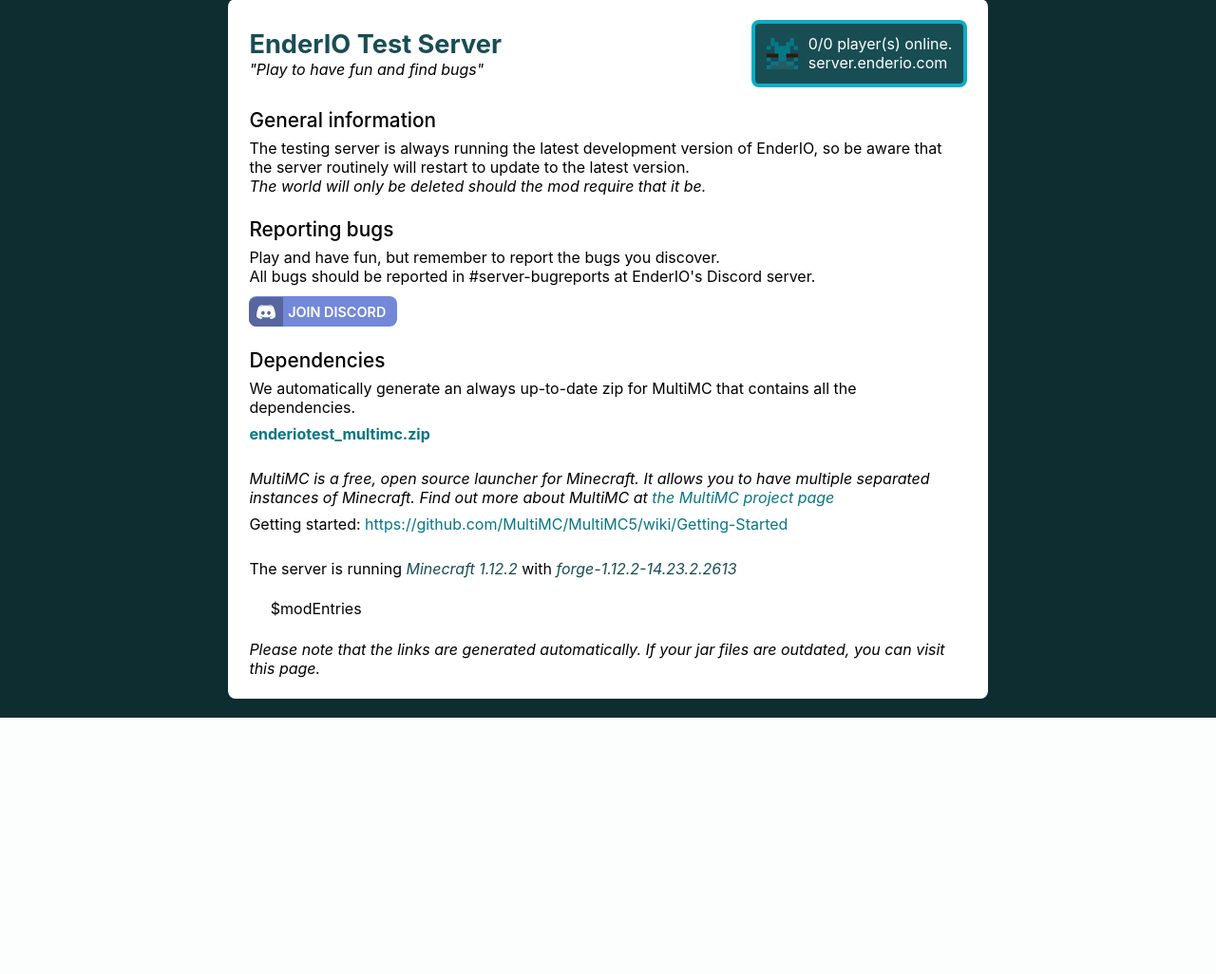
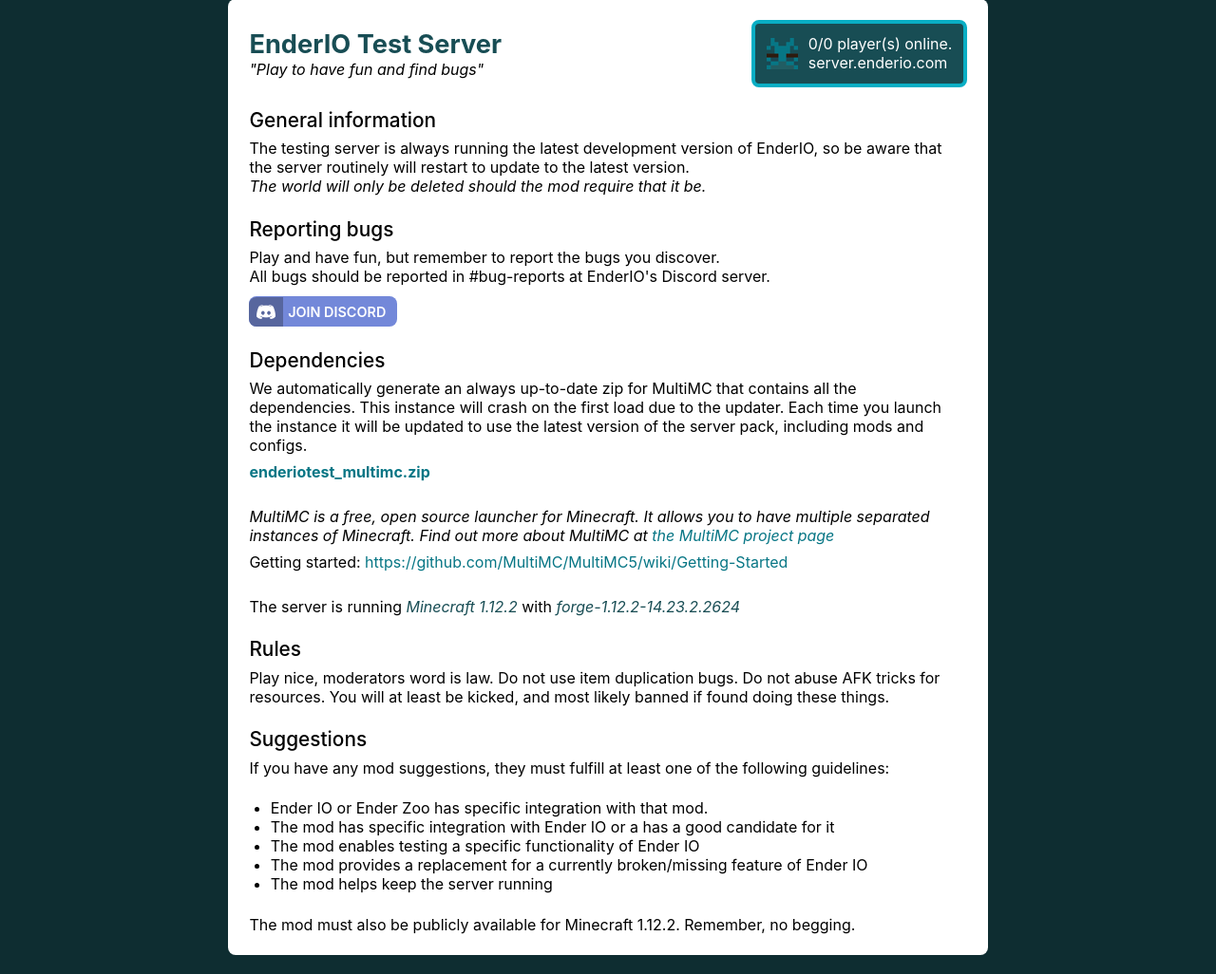
Before and after one commit to Moobien/enderio-testing-server, a PHP site: page / in a window 1280 px wide. Shown: the part 94-1120 px from the top of the page at 95% size. Before the commit the page ends 850 px from the top, so only its background shows below. Run offline with PHP 8.4, Linux system fonts and the light colour scheme; data that the repository does not hold is empty; style sheets or scripts are compiled from the project's sources.

Commit message:
Updated server page

```diff
--- a/html/index.php
+++ b/html/index.php
@@ -77,38 +77,44 @@ if($serverSock !== FALSE)
         <div id="main">
           <h2>General information</h2>
           <p>
-            The testing server is always running the latest development version of EnderIO, so be aware that the server routinely will restart to update to the latest version.<br />
+            The testing server is always running the latest development version of EnderIO, so be aware that the server routinely will restart to update to the latest version.<br>
             <i>The world will only be deleted should the mod require that it be.</i>
+	    <br>
           </p>
           <h2>Reporting bugs</h2>
           <p>
-            Play and have fun, but remember to report the bugs you discover.<br />
-            All bugs should be reported in #server-bugreports at EnderIO's Discord server.
-            <div id="discord">
+            Play and have fun, but remember to report the bugs you discover.<br>
+            All bugs should be reported in #bug-reports at EnderIO's Discord server.
+            </p><div id="discord">
               <div id="discord-logo">
-                <img src="assets/discord.png" />
+                <img src="assets/discord.png">
               </div>
               <div>
                 <a href="http://discord.gg/sgYk3Jr">Join Discord</a>
               </div>
             </div>
-          </p>
-         <!-- <p class="callout">
-            <strong>Before reporting any bugs,</strong> please search and familiarise yourself with the issues that have already been reported.
-          </p> -->
+          <p></p>
           <h2>Dependencies</h2>
           <p>
-            We automatically generate an always up-to-date zip for MultiMC that contains all the dependencies.
+            We automatically generate an always up-to-date zip for MultiMC that contains all the dependencies. This instance will crash on the first load due to the updater. Each time you launch the instance it will be updated to use the latest version of the server pack, including mods and configs.
           </p>
           <p><strong><a id="mufile" href="enderiotest_multimc.zip">enderiotest_multimc.zip</a></strong></p>
-                  <br />
-          <p><i>MultiMC is a free, open source launcher for Minecraft. It allows you to have multiple separated instances of Minecraft. Find out more about MultiMC at <a href="https://multimc.org/#Download">the MultiMC project page</a></i><br /></p>
-                  <p>Getting started: <a href="https://github.com/MultiMC/MultiMC5/wiki/Getting-Started">https://github.com/MultiMC/MultiMC5/wiki/Getting-Started</a></p><br />
-          <p>The server is running <span class="highlight">Minecraft 1.12.2</span> with <span class="highlight">forge-1.12.2-14.23.2.2613</span></p>
-          <ul>
-			$modEntries
-          </ul>
-          <p><i>Please note that the links are generated automatically. If your jar files are outdated, you can visit this page.</i></p>
+                  <br>
+          <p><i>MultiMC is a free, open source launcher for Minecraft. It allows you to have multiple separated instances of Minecraft. Find out more about MultiMC at <a href="https://multimc.org/#Download">the MultiMC project page</a></i><br></p>
+                  <p>Getting started: <a href="https://github.com/MultiMC/MultiMC5/wiki/Getting-Started">https://github.com/MultiMC/MultiMC5/wiki/Getting-Started</a></p><br>
+          <p>The server is running <span class="highlight">Minecraft 1.12.2</span> with <span class="highlight">forge-1.12.2-14.23.2.2624</span></p>
+	      <h2>Rules</h2>
+		<p>Play nice, moderators word is law. Do not use item duplication bugs. Do not abuse AFK tricks for resources. You will at least be kicked, and most likely banned if found doing these things.</p>
+	  <h2>Suggestions</h2>
+	    <p>If you have any mod suggestions, they must fulfill at least one of the following guidelines:</p>
+	      <ul>
+	        <li>Ender IO or Ender Zoo has specific integration with that mod.</li>
+	        <li>The mod has specific integration with Ender IO or a has a good candidate for it</li>
+	        <li>The mod enables testing a specific functionality of Ender IO</li>
+	        <li>The mod provides a replacement for a currently broken/missing feature of Ender IO</li>
+	        <li>The mod helps keep the server running</li>
+	      </ul>
+            <p>The mod must also be publicly available for Minecraft 1.12.2. Remember, no begging.</p>
         </div>
       </div>
       <div id="margin-fix">&nbsp;</div>
```
